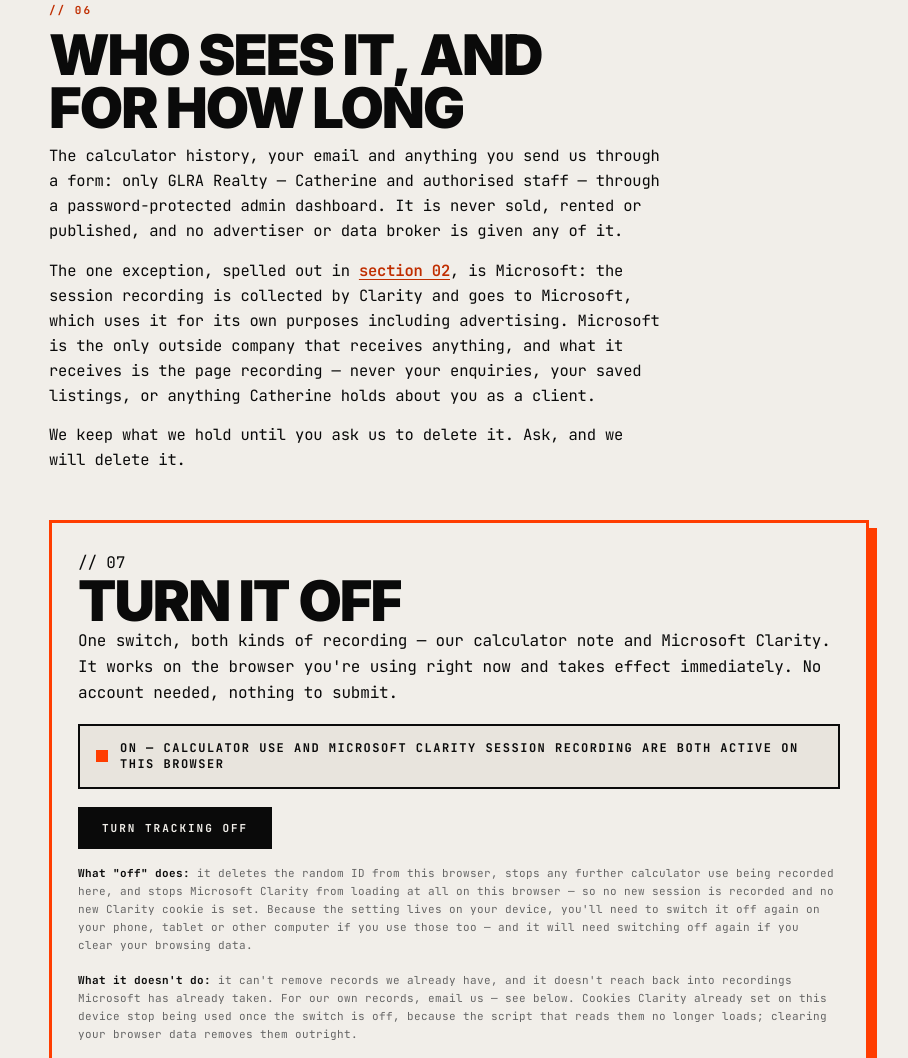
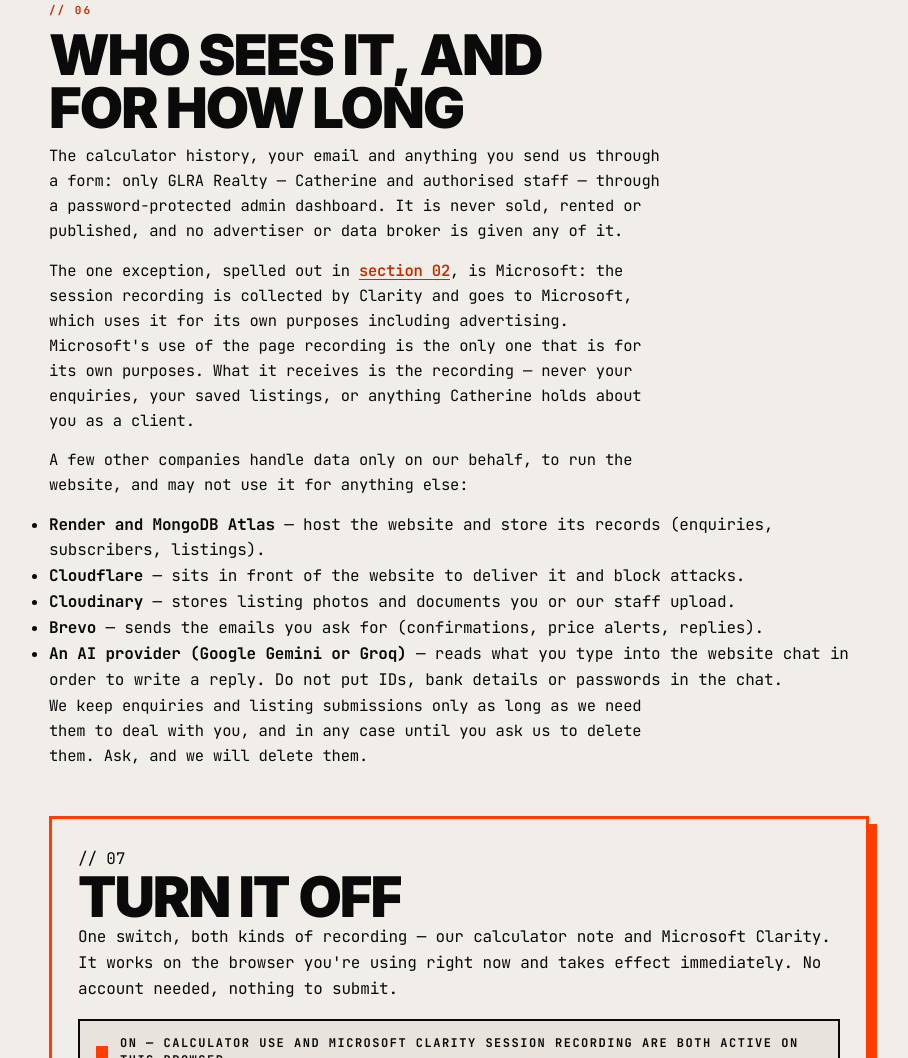
Before and after one commit to sampayorafael12345-dot/glra-realty-website, a website: page public/privacy.html in a window 1280 px wide. Shown: the part 5617-6675 px from the top of the page, without its empty margins (181-1089 px from the left). Drawn offline with Linux system fonts and the light colour scheme.

Commit message:
Audit fixes: public/privacy.html

```diff
--- a/public/privacy.html
+++ b/public/privacy.html
@@ -230,8 +230,16 @@
     <span class="pv-num">// 06</span>
     <h2>Who sees it, and for how long</h2>
     <p>The calculator history, your email and anything you send us through a form: only GLRA Realty — Catherine and authorised staff — through a password-protected admin dashboard. It is never sold, rented or published, and no advertiser or data broker is given any of it.</p>
-    <p>The one exception, spelled out in <a href="#session-recording">section 02</a>, is Microsoft: the session recording is collected by Clarity and goes to Microsoft, which uses it for its own purposes including advertising. Microsoft is the only outside company that receives anything, and what it receives is the page recording — never your enquiries, your saved listings, or anything Catherine holds about you as a client.</p>
-    <p>We keep what we hold until you ask us to delete it. Ask, and we will delete it.</p>
+    <p>The one exception, spelled out in <a href="#session-recording">section 02</a>, is Microsoft: the session recording is collected by Clarity and goes to Microsoft, which uses it for its own purposes including advertising. Microsoft's use of the page recording is the only one that is for its own purposes. What it receives is the recording — never your enquiries, your saved listings, or anything Catherine holds about you as a client.</p>
+    <p>A few other companies handle data only on our behalf, to run the website, and may not use it for anything else:</p>
+    <ul>
+      <li><strong>Render and MongoDB Atlas</strong> — host the website and store its records (enquiries, subscribers, listings).</li>
+      <li><strong>Cloudflare</strong> — sits in front of the website to deliver it and block attacks.</li>
+      <li><strong>Cloudinary</strong> — stores listing photos and documents you or our staff upload.</li>
+      <li><strong>Brevo</strong> — sends the emails you ask for (confirmations, price alerts, replies).</li>
+      <li><strong>An AI provider (Google Gemini or Groq)</strong> — reads what you type into the website chat in order to write a reply. Do not put IDs, bank details or passwords in the chat.</li>
+    </ul>
+    <p>We keep enquiries and listing submissions only as long as we need them to deal with you, and in any case until you ask us to delete them. Ask, and we will delete them.</p>
   </section>
 
   <div class="pv-optout" id="optout">
```
